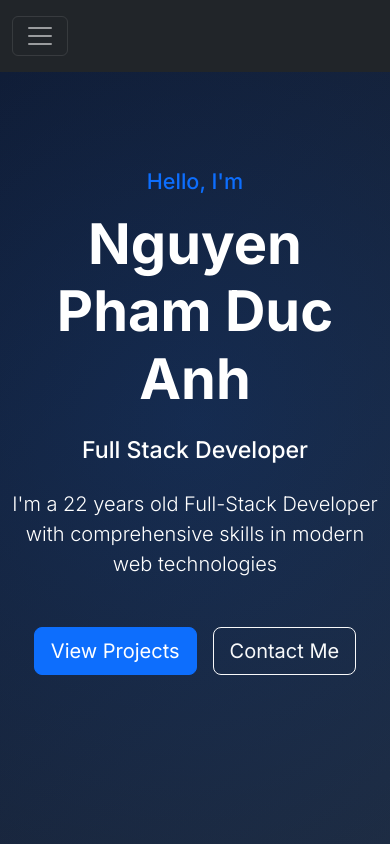
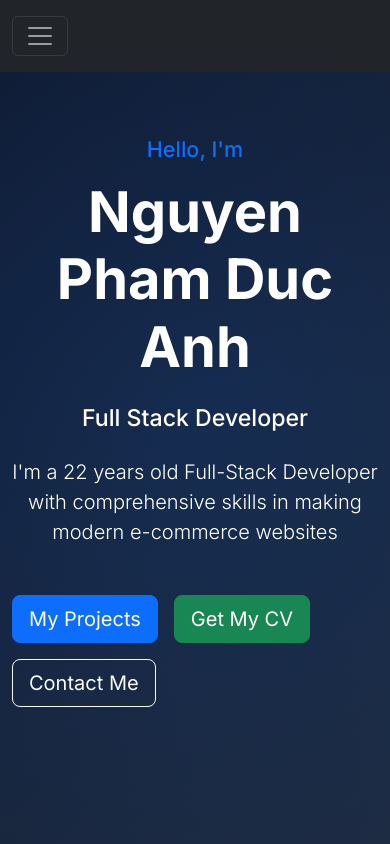
Before and after one commit to nguyenphamducanh366/FrontEnd-Portfolio, a React (Vite) app: page / in a window 390 px wide. Shown: the top 844 px of the page. Built offline with nearby package versions, Linux system fonts and the light colour scheme; no server answers.

Commit message:
Add a download CV function and fix the responsive of the Progress Bar

```diff
--- a/src/assets/styles/main.scss
+++ b/src/assets/styles/main.scss
@@ -90,7 +90,7 @@ section {
 .progress-container {
   .progress-line {
     width: 5px;
-    height: 50em;
+    height: 80vh;
     background: rgba(13, 110, 253, 0.2);
 
     .progress-fill {
--- a/src/components/Hero.jsx
+++ b/src/components/Hero.jsx
@@ -22,6 +22,15 @@ export default function Hero() {
       delay: 1
     });
   }, { scope: comp });
+  const handleDownload = () => {
+    const cvUrl = './assets/cv/Nguyen Pham Duc Anh-CV.pdf';
+    const link = document.createElement('a');
+    link.href = cvUrl;
+    link.download = 'Nguyen_Pham_Duc_Anh_CV.pdf';
+    document.body.appendChild(link);
+    link.click();
+    document.body.removeChild(link);
+  };
 
   return (
     <section id="home" className="hero-section vh-100 d-flex align-items-center" ref={comp}>
@@ -32,15 +41,24 @@ export default function Hero() {
             <h1 className="hero-text display-1 fw-bold mb-4">Nguyen Pham Duc Anh</h1>
             <h3 className="hero-text mb-4">Full Stack Developer</h3>
             <p className="hero-text lead mb-5">
-              I'm a 22 years old Full-Stack Developer with comprehensive skills in modern web technologies
+              I'm a 22 years old Full-Stack Developer with comprehensive skills in making modern e-commerce websites
             </p>
+            <div className="d-flex flex-wrap gap-3">
               <Button
                 variant="primary"
                 size="lg"
-              className="hero-btn me-3"
+                className="hero-btn"
                 href="#projects"
               >
-              View Projects
+                My Projects
+              </Button>
+              <Button
+                variant="success"
+                size="lg"
+                className="hero-btn"
+                onClick={handleDownload}
+              >
+                Get My CV
               </Button>
               <Button
                 variant="outline-light"
@@ -50,6 +68,7 @@ export default function Hero() {
               >
                 Contact Me
               </Button>
+            </div>
           </Col>
           <Col lg={6} className="d-none d-lg-block">
             <div className="hero-image mx-auto">
```
Also changed, not shown: 1 other file (tests, documents, lock files or other folders). Lines whose indentation alone changed are shown as unchanged.
